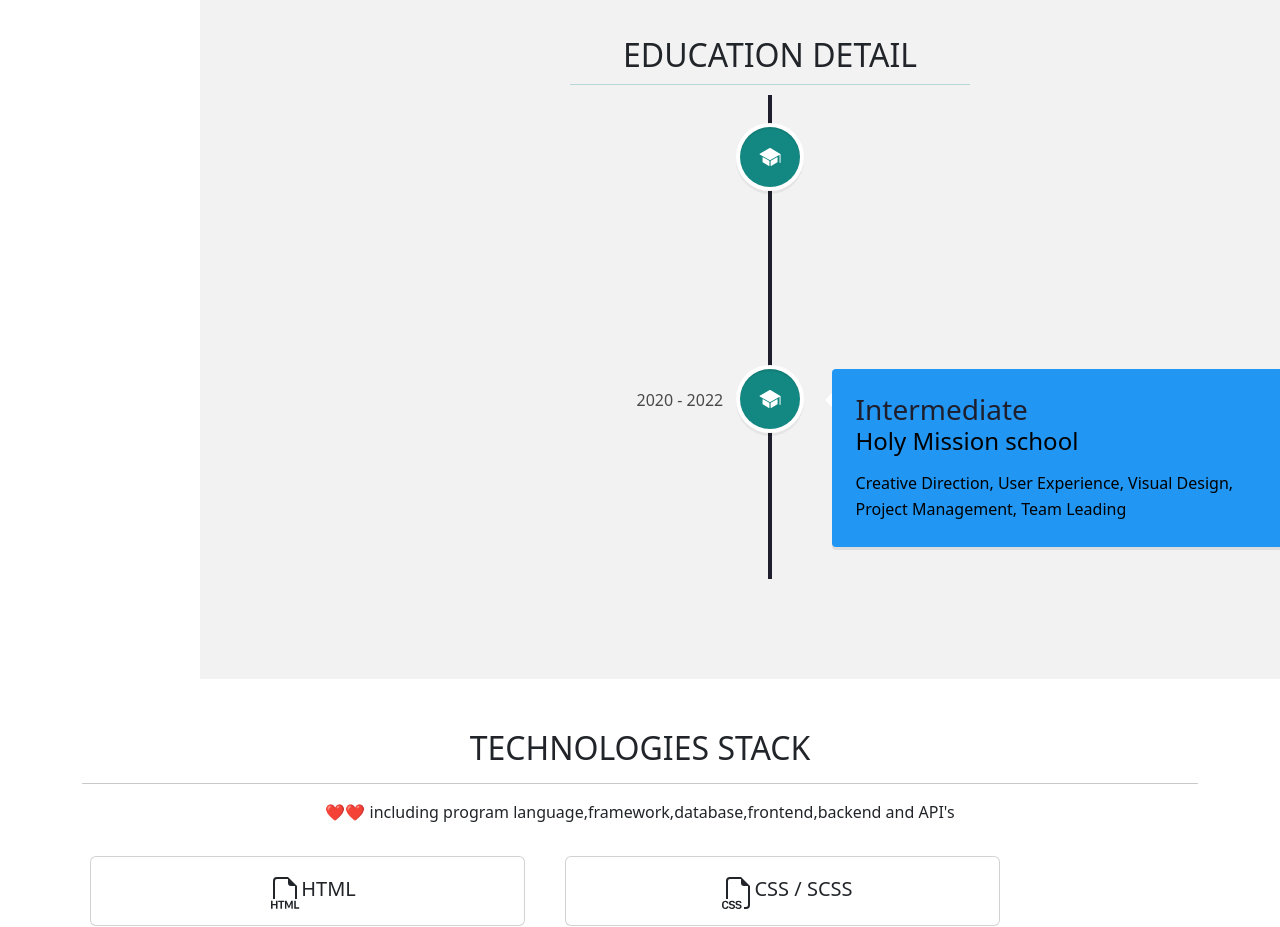
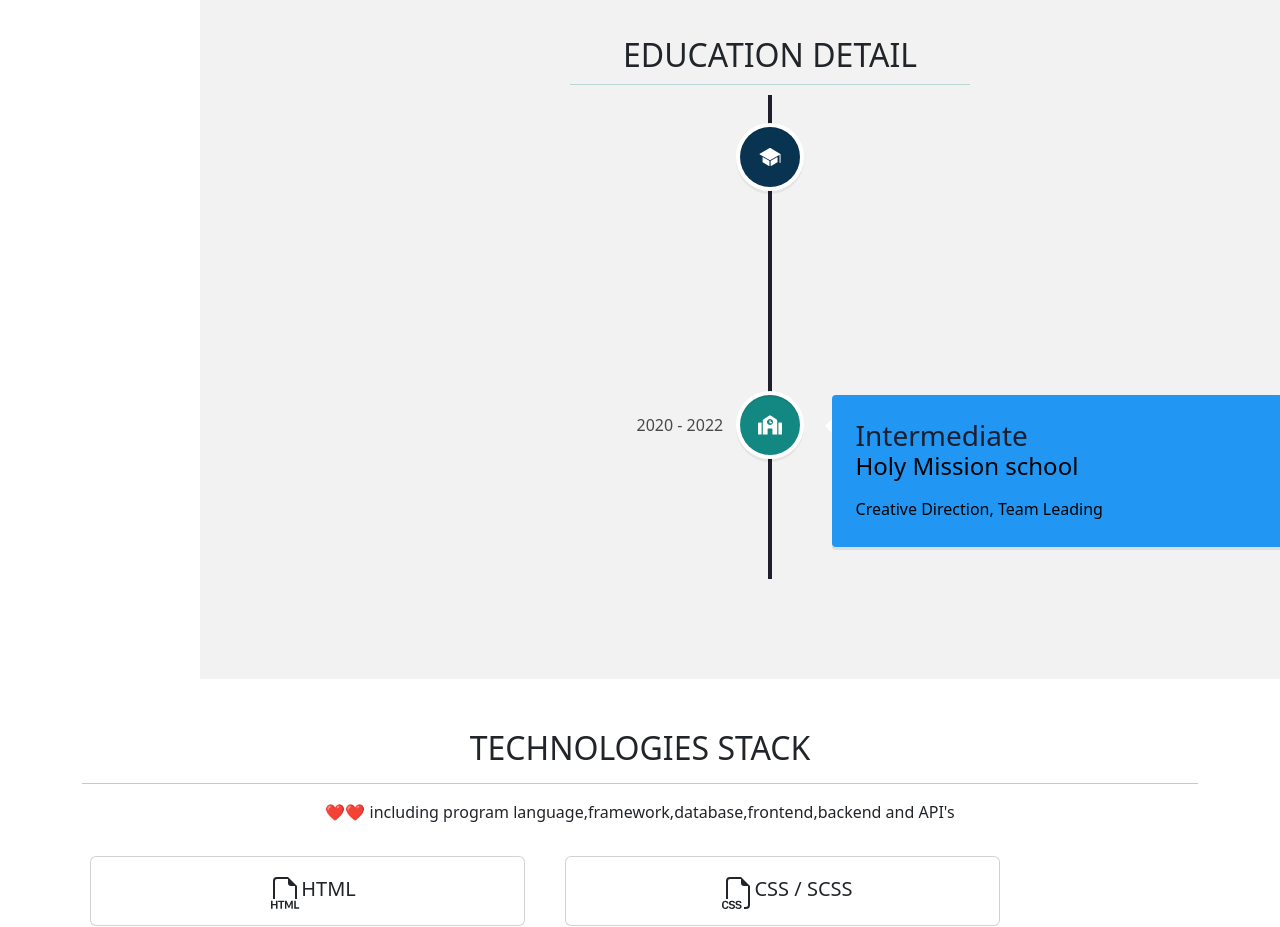
Before and after one commit to SHIVAKUMAR-KS/Portfolio, a React (Create React App) app: page / in a window 1280 px wide. Shown: the part 900-1827 px from the top of the page. Built offline with nearby package versions, Linux system fonts and the light colour scheme.

Commit message:
updated education

```diff
--- a/src/pages/Education/Education.js
+++ b/src/pages/Education/Education.js
@@ -3,6 +3,7 @@ import { IoIosSchool } from "react-icons/io";
 import { VerticalTimeline, VerticalTimelineElement }  from 'react-vertical-timeline-component';
 import 'react-vertical-timeline-component/style.min.css';
 import './Education.css'
+import { FaSchool } from "react-icons/fa";
 
 const Education = () => {
   return (
@@ -18,27 +19,27 @@ const Education = () => {
         contentStyle={{ background: 'rgb(33, 150, 243)', color: 'black' }}
         contentArrowStyle={{ borderRight: '7px solid  white' }}
         date="2022 - 2026"
-        iconStyle={{ background: "#138781", color: '#fff' }}
+        iconStyle={{ background: "#083452", color: '#fff' }}
         icon={<IoIosSchool />}
         >
         <h3 className="vertical-timeline-element-title">Btech</h3>
         <h4 className="vertical-timeline-element-subtitle">CMR Technical Campus</h4>
         <p>
-        Creative Direction, User Experience, Visual Design, Project Management, Team Leading
+        Learning Computer Science,Creative Direction, User Experience, Visual Design, Project Management, Team Leading
         </p>
-    </VerticalTimelineElement>
+       </VerticalTimelineElement>
             <VerticalTimelineElement
         className="vertical-timeline-element--work"
         contentStyle={{ background: 'rgb(33, 150, 243)', color: 'black' }}
         contentArrowStyle={{ borderRight: '7px solid  white' }}
         date="2020 - 2022"
         iconStyle={{ background: "#138781", color: '#fff' }}
-        icon={<IoIosSchool />}
+        icon={<FaSchool />}
         >
         <h3 className="vertical-timeline-element-title">Intermediate</h3>
         <h4 className="vertical-timeline-element-subtitle">Holy Mission school</h4>
         <p>
-        Creative Direction, User Experience, Visual Design, Project Management, Team Leading
+        Creative Direction, Team Leading
         </p>
     </VerticalTimelineElement>
         </VerticalTimeline>
```
